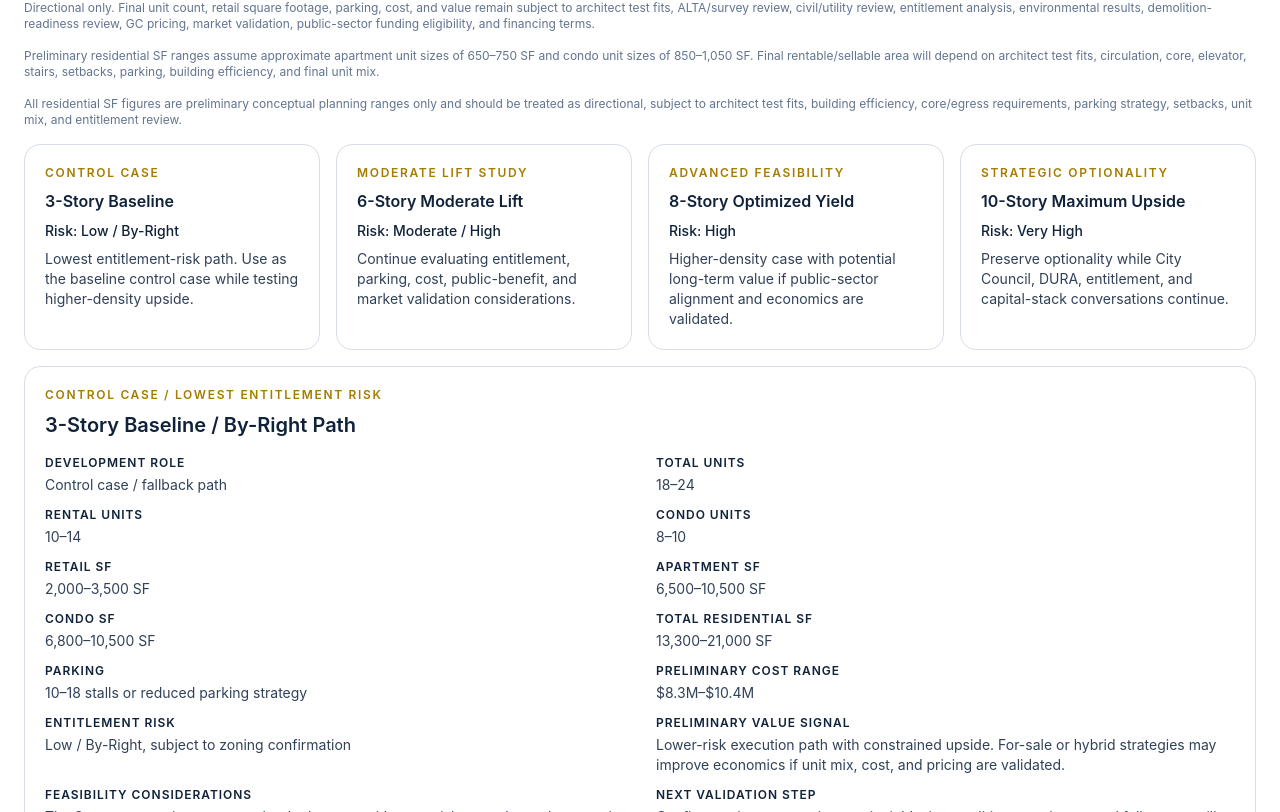
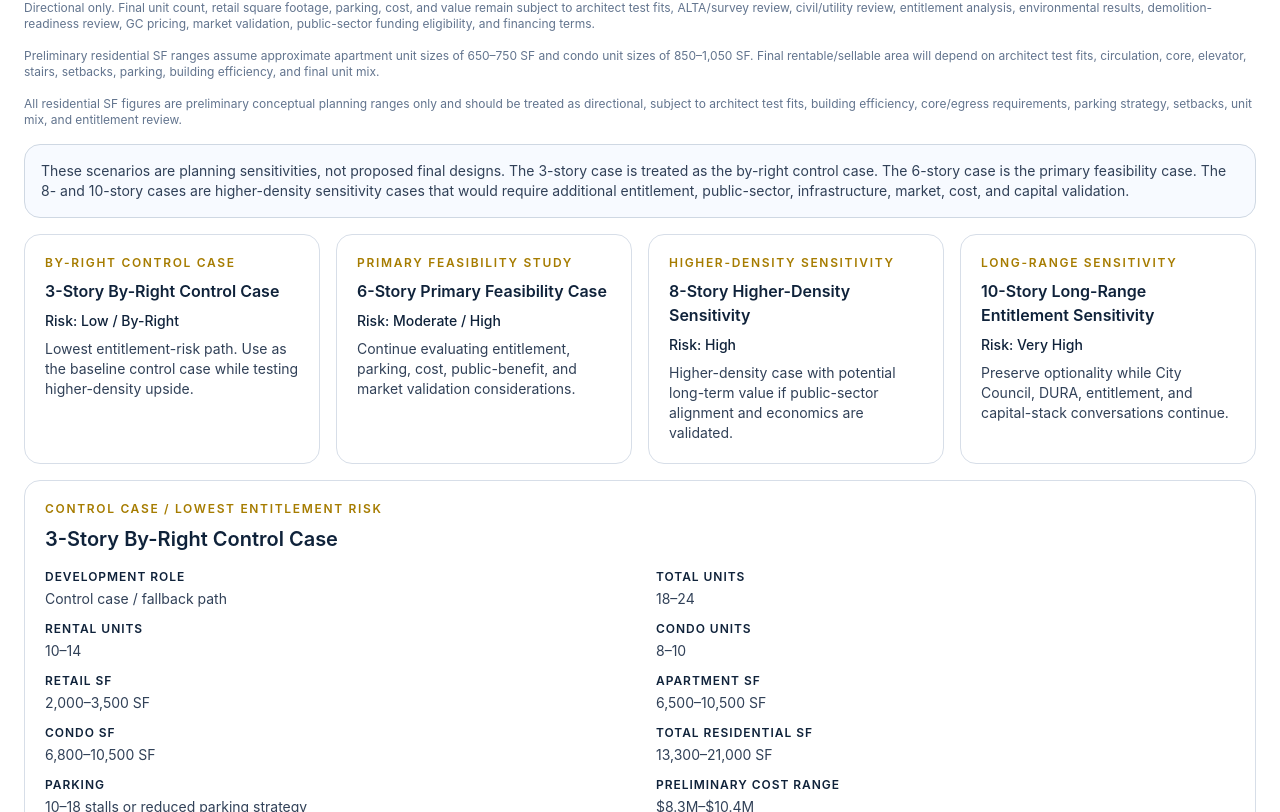
Before and after one commit to martinez-frank/5501-forward-site, a Next.js app: page /development-economics in a window 1280 px wide. Shown: the part 1768-2580 px from the top of the page. Built offline with nearby package versions, Linux system fonts and the light colour scheme.

Commit message:
Refine development economics scenario sensitivity language

```diff
--- a/app/development-economics/page.tsx
+++ b/app/development-economics/page.tsx
@@ -44,23 +44,25 @@ export default function DevelopmentEconomicsPage() {
         <p className="text-xs text-slate-500">Directional only. Final unit count, retail square footage, parking, cost, and value remain subject to architect test fits, ALTA/survey review, civil/utility review, entitlement analysis, environmental results, demolition-readiness review, GC pricing, market validation, public-sector funding eligibility, and financing terms.</p>
         <p className="text-xs text-slate-500">Preliminary residential SF ranges assume approximate apartment unit sizes of 650–750 SF and condo unit sizes of 850–1,050 SF. Final rentable/sellable area will depend on architect test fits, circulation, core, elevator, stairs, setbacks, parking, building efficiency, and final unit mix.</p>
         <p className="text-xs text-slate-500">All residential SF figures are preliminary conceptual planning ranges only and should be treated as directional, subject to architect test fits, building efficiency, core/egress requirements, parking strategy, setbacks, unit mix, and entitlement review.</p>
+        <p className="rounded-2xl border border-[#cfd8e3] bg-[#f7faff] p-4 text-sm text-slate-700">These scenarios are planning sensitivities, not proposed final designs. The 3-story case is treated as the by-right control case. The 6-story case is the primary feasibility case. The 8- and 10-story cases are higher-density sensitivity cases that would require additional entitlement, public-sector, infrastructure, market, cost, and capital validation.</p>
         <div className="grid gap-4 md:grid-cols-2 xl:grid-cols-4">
           {[
-            ['3-Story Baseline', 'Control Case', 'Low / By-Right', 'Lowest entitlement-risk path. Use as the baseline control case while testing higher-density upside.'],
-            ['6-Story Moderate Lift', 'Moderate Lift Study', 'Moderate / High', 'Continue evaluating entitlement, parking, cost, public-benefit, and market validation considerations.'],
-            ['8-Story Optimized Yield', 'Advanced Feasibility', 'High', 'Higher-density case with potential long-term value if public-sector alignment and economics are validated.'],
-            ['10-Story Maximum Upside', 'Strategic Optionality', 'Very High', 'Preserve optionality while City Council, DURA, entitlement, and capital-stack conversations continue.'],
+            ['3-Story By-Right Control Case', 'BY-RIGHT CONTROL CASE', 'Low / By-Right', 'Lowest entitlement-risk path. Use as the baseline control case while testing higher-density upside.'],
+            ['6-Story Primary Feasibility Case', 'PRIMARY FEASIBILITY STUDY', 'Moderate / High', 'Continue evaluating entitlement, parking, cost, public-benefit, and market validation considerations.'],
+            ['8-Story Higher-Density Sensitivity', 'HIGHER-DENSITY SENSITIVITY', 'High', 'Higher-density case with potential long-term value if public-sector alignment and economics are validated.'],
+            ['10-Story Long-Range Entitlement Sensitivity', 'LONG-RANGE SENSITIVITY', 'Very High', 'Preserve optionality while City Council, DURA, entitlement, and capital-stack conversations continue.'],
           ].map(([title, badge, risk, body]) => <article key={title} className="rounded-2xl border border-[#d7dee8] bg-white p-5"><p className="text-xs font-semibold uppercase tracking-[0.14em] text-[#a67c00]">{badge}</p><h3 className="mt-2 font-semibold text-[#0f223a]">{title}</h3><p className="mt-2 text-sm font-medium text-[#0f223a]">Risk: {risk}</p><p className="mt-2 text-sm text-slate-700">{body}</p></article>)}
         </div>
         <div className="space-y-4">
           {[
-            ['3-Story Baseline / By-Right Path', 'Control Case / Lowest Entitlement Risk', ['Development Role', 'Control case / fallback path'], ['Total Units', '18–24'], ['Rental Units', '10–14'], ['Condo Units', '8–10'], ['Retail SF', '2,000–3,500 SF'], ['Apartment SF', '6,500–10,500 SF'], ['Condo SF', '6,800–10,500 SF'], ['Total Residential SF', '13,300–21,000 SF'], ['Parking', '10–18 stalls or reduced parking strategy'], ['Preliminary Cost Range', '$8.3M–$10.4M'], ['Entitlement Risk', 'Low / By-Right, subject to zoning confirmation'], ['Preliminary Value Signal', 'Lower-risk execution path with constrained upside. For-sale or hybrid strategies may improve economics if unit mix, cost, and pricing are validated.'], ['Feasibility Considerations', 'The 3-story scenario appears to be the lowest entitlement-risk control case because it aligns with the current zoning height framework. The key work is not proving height entitlement; it is validating cost, site conditions, environmental follow-up, utility capacity, unit yield, market pricing, and whether the project can be made financeable as a practical baseline.'], ['Next Validation Step', 'Confirm zoning assumptions, unit yield, site conditions, environmental follow-up, utility capacity, cost basis, and market pricing so the by-right path can remain a reliable control case.']],
-            ['6-Story Moderate Lift', 'Moderate Lift Study', ['Development Role', 'Moderate lift study'], ['Total Units', '50–70'], ['Rental Units', '35–45'], ['Condo Units', '15–25'], ['Retail SF', '2,000–3,500 SF'], ['Apartment SF', '22,750–33,750 SF'], ['Condo SF', '12,750–26,250 SF'], ['Total Residential SF', '35,500–60,000 SF'], ['Parking', '25–45 stalls; structured, tuck-under, or reduced parking strategy'], ['Preliminary Cost Range', '$23M–$31.5M'], ['Entitlement Risk', 'Moderate / High'], ['Preliminary Value Signal', 'Potentially stronger value creation than the 3-story case if added residential yield, public-benefit alignment, parking strategy, and pricing assumptions are validated.'], ['Feasibility Considerations', 'This is an important upside case to study. Additional density may improve feasibility if incremental residential revenue and public-benefit support exceed added construction, entitlement, financing, parking, and site-stabilization complexity.'], ['Next Validation Step', 'Continue testing entitlement pathway, public-benefit alignment, parking strategy, residential yield, cost controls, affordability treatment, and market pricing to determine whether this scenario should advance.']],
-            ['8-Story Optimized Yield', 'Advanced Feasibility Case', ['Development Role', 'Advanced feasibility case'], ['Total Units', '75–95'], ['Rental Units', '50–65'], ['Condo Units', '25–30'], ['Retail SF', '2,000–3,500 SF'], ['Apartment SF', '32,500–48,750 SF'], ['Condo SF', '21,250–31,500 SF'], ['Total Residential SF', '53,750–80,250 SF'], ['Parking', '40–65 stalls; likely structured or aggressive parking reduction'], ['Preliminary Cost Range', '$41M–$57M'], ['Entitlement Risk', 'High'], ['Preliminary Value Signal', 'Higher-density residential scenario may create stronger long-term value if entitlement support, public-sector alignment, parking strategy, affordability treatment, and construction cost controls are validated.'], ['Feasibility Considerations', 'Meaningful upside, but requires formal confirmation that added residential height improves project economics after accounting for entitlement timing, public-benefit obligations, design complexity, financing cost, and site-stabilization planning.'], ['Next Validation Step', 'Continue evaluating through City Council, DURA, entitlement counsel, public-benefit review, market validation, parking strategy, and construction-cost analysis.']],
-            ['10-Story Maximum Upside', 'Strategic Upside Case', ['Development Role', 'Strategic upside case'], ['Total Units', '100–125'], ['Rental Units', '65–85'], ['Condo Units', '35–40'], ['Retail SF', '2,000–3,500 SF'], ['Apartment SF', '42,250–63,750 SF'], ['Condo SF', '29,750–42,000 SF'], ['Total Residential SF', '72,000–105,750 SF'], ['Parking', '50–85 stalls; structured or minimal-parking urban model'], ['Preliminary Cost Range', '$62M–$86M'], ['Entitlement Risk', 'Very High'], ['Preliminary Value Signal', 'Maximum-density residential scenario may become more compelling if political support, DURA soft-cost participation, public-benefit alignment, entitlement pathway, and market pricing are confirmed.'], ['Feasibility Considerations', 'Highest potential residential yield and strongest long-term optionality, but it requires disciplined validation. The key question is whether public-sector support, entitlement certainty, unit yield, pricing, capital structure, and site-stabilization strategy can offset the added cost and timeline.'], ['Next Validation Step', 'Preserve as a strategic upside scenario while entitlement, DURA, public-benefit, market, parking, infrastructure, and capital-stack conversations continue.']],
+            ['3-Story By-Right Control Case', 'Control Case / Lowest Entitlement Risk', ['Development Role', 'Control case / fallback path'], ['Total Units', '18–24'], ['Rental Units', '10–14'], ['Condo Units', '8–10'], ['Retail SF', '2,000–3,500 SF'], ['Apartment SF', '6,500–10,500 SF'], ['Condo SF', '6,800–10,500 SF'], ['Total Residential SF', '13,300–21,000 SF'], ['Parking', '10–18 stalls or reduced parking strategy'], ['Preliminary Cost Range', '$8.3M–$10.4M'], ['Entitlement Risk', 'Low / By-Right, subject to zoning confirmation'], ['Preliminary Feasibility Signal', 'Lower-risk execution path with constrained upside. For-sale or hybrid strategies may improve economics if unit mix, cost, and pricing are validated.'], ['Feasibility Considerations', 'The 3-story case serves as the by-right control scenario. It appears to carry the lowest entitlement-height risk because it aligns with the current zoning height framework, subject to confirmation. The key work is validating cost, site conditions, environmental follow-up, utility capacity, parking approach, unit yield, market pricing, and whether the project can be made financeable as a practical baseline.'], ['Next Validation Step', 'Confirm by-right zoning assumptions, unit yield, site conditions, environmental follow-up, utility capacity, cost basis, parking approach, and market pricing so the by-right path can remain a reliable control case.']],
+            ['6-Story Primary Feasibility Case', 'Primary Feasibility Study', ['Development Role', 'Moderate lift study'], ['Total Units', '50–70'], ['Rental Units', '35–45'], ['Condo Units', '15–25'], ['Retail SF', '2,000–3,500 SF'], ['Apartment SF', '22,750–33,750 SF'], ['Condo SF', '12,750–26,250 SF'], ['Total Residential SF', '35,500–60,000 SF'], ['Parking', '25–45 stalls; structured, tuck-under, or reduced parking strategy'], ['Preliminary Cost Range', '$23M–$31.5M'], ['Entitlement Risk', 'Moderate / High'], ['Preliminary Feasibility Signal', 'Potentially stronger value creation than the 3-story case if added residential yield, public-benefit alignment, parking strategy, and pricing assumptions are validated.'], ['Feasibility Considerations', 'The 6-story case is the primary feasibility scenario to test. It may add enough residential yield to improve viability, but only if entitlement pathway, public-benefit alignment, parking strategy, affordability treatment, utility capacity, construction cost, financing, and market pricing support the added complexity.'], ['Next Validation Step', 'Continue testing entitlement pathway, public-benefit alignment, parking strategy, residential yield, utility capacity, affordability treatment, construction cost, and market pricing to determine whether this scenario should advance.']],
+            ['8-Story Higher-Density Sensitivity', 'Higher-Density Sensitivity', ['Development Role', 'Advanced feasibility case'], ['Total Units', '75–95'], ['Rental Units', '50–65'], ['Condo Units', '25–30'], ['Retail SF', '2,000–3,500 SF'], ['Apartment SF', '32,500–48,750 SF'], ['Condo SF', '21,250–31,500 SF'], ['Total Residential SF', '53,750–80,250 SF'], ['Parking', '40–65 stalls; likely structured or aggressive parking reduction'], ['Preliminary Cost Range', '$41M–$57M'], ['Entitlement Risk', 'High'], ['Preliminary Feasibility Signal', 'Higher-density residential scenario may create stronger long-term value if entitlement support, public-sector alignment, parking strategy, affordability treatment, and construction cost controls are validated.'], ['Feasibility Considerations', 'The 8-story case should be treated as a higher-density sensitivity. It may create additional residential yield and long-term value, but only if entitlement support, public-sector alignment, infrastructure capacity, parking strategy, affordability treatment, construction cost, market pricing, and financing terms justify the added complexity and timeline.'], ['Next Validation Step', 'Continue evaluating through entitlement counsel, City/DURA discussions, infrastructure review, public-benefit analysis, market validation, parking strategy, and construction-cost analysis.']],
+            ['10-Story Long-Range Entitlement Sensitivity', 'Long-Range Sensitivity', ['Development Role', 'Strategic upside case'], ['Total Units', '100–125'], ['Rental Units', '65–85'], ['Condo Units', '35–40'], ['Retail SF', '2,000–3,500 SF'], ['Apartment SF', '42,250–63,750 SF'], ['Condo SF', '29,750–42,000 SF'], ['Total Residential SF', '72,000–105,750 SF'], ['Parking', '50–85 stalls; structured or minimal-parking urban model'], ['Preliminary Cost Range', '$62M–$86M'], ['Entitlement Risk', 'Very High'], ['Preliminary Feasibility Signal', 'Maximum-density residential scenario may become more compelling if political support, DURA soft-cost participation, public-benefit alignment, entitlement pathway, and market pricing are confirmed.'], ['Feasibility Considerations', 'The 10-story case is a long-range entitlement sensitivity, not a proposed base plan. It carries the highest entitlement, financing, construction-cost, infrastructure, parking, public-process, and community-response risk. It should be preserved only to understand the outer boundary of potential residential yield if entitlement, public-sector, market, infrastructure, and capital conditions support further study.'], ['Next Validation Step', 'Preserve only as a long-range sensitivity while entitlement, DURA, public-benefit, infrastructure, parking, market, and capital-stack conversations continue.']],
           ].map(([title, badge, ...fields]) => <article key={String(title)} className="rounded-2xl border border-[#d7dee8] bg-white p-5"><div className="mb-4"><p className="text-xs font-semibold uppercase tracking-[0.14em] text-[#a67c00]">{badge}</p><h3 className="mt-2 text-xl font-semibold text-[#0f223a]">{title}</h3></div><div className="grid gap-x-8 gap-y-3 md:grid-cols-2">{fields.map(([label, value]) => <div key={label}><p className="text-xs font-semibold uppercase tracking-[0.08em] text-[#0f223a]">{label}</p><p className="mt-1 text-sm text-slate-700">{value}</p></div>)}</div></article>)}
         </div>
-        <div className="rounded-2xl bg-[#0f223a] p-4 text-sm text-white">Current planning read: Retail is treated as a ground-floor footprint item. The project’s upside comes primarily from additional residential square footage, not additional retail area. The key underwriting question is whether added residential yield, entitlement support, public-sector alignment, parking strategy, and cost control can create a stronger risk-adjusted outcome.</div>
+        <div className="rounded-2xl bg-[#0f223a] p-4 text-sm text-white">Current planning read: The 3-story path is the by-right control case. The 6-story case is the primary feasibility case. The 8- and 10-story cases should remain sensitivity cases unless entitlement, public-sector, infrastructure, market, cost, and capital conditions support further study.</div>
+        <p className="text-xs text-slate-500">Cost ranges are preliminary planning ranges only and should not be interpreted as full development budgets, GMP pricing, investment return projections, or final sources-and-uses estimates. Final economics remain subject to land basis, design, construction type, parking structure, demolition/abatement, environmental remediation, financing costs, soft costs, contingency, public-realm obligations, and market validation.</p>
         <p className="text-xs text-slate-500">The positive investment case is not based on assuming maximum height. It is based on preserving a practical control case while validating whether additional density can create enough value to justify higher entitlement, cost, timing, and capital complexity.</p>
       </section>
 
```
